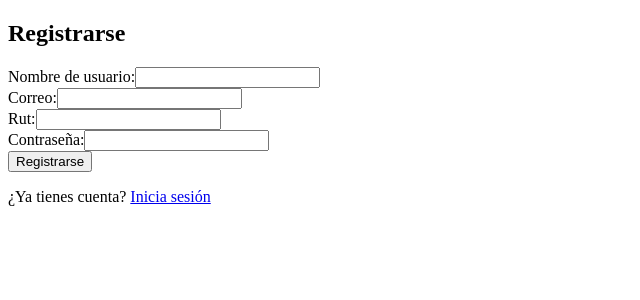
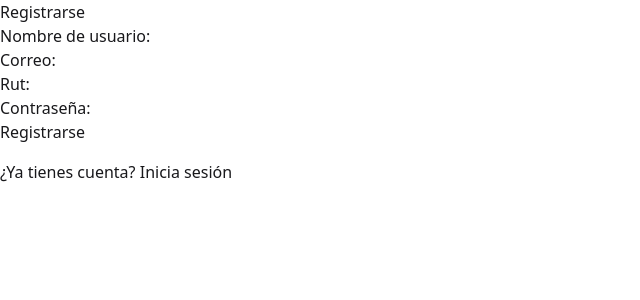
Before and after one commit to rogandven/U2yyT2GDn75vmSQ, a React (Vite) app in the folder frontend/: page /register in a window 1280 px wide. Shown: the top 300 px of the page, without its empty margins (0-640 px from the left). Built offline with nearby package versions, Linux system fonts and the light colour scheme.

Commit message:
Attempted installing TailwindCSS and DaisyUI

```diff
--- a/frontend/package.json
+++ b/frontend/package.json
@@ -11,6 +11,7 @@
     "preview": "vite preview"
   },
   "dependencies": {
+    "@tailwindcss/vite": "^4.1.16",
     "axios": "^1.9.0",
     "js-cookie": "^3.0.5",
     "jwt-decode": "^4.0.0",
@@ -19,13 +20,15 @@
     "react-hook-form": "^7.57.0",
     "react-icons": "^5.5.0",
     "react-router-dom": "^7.6.2",
-    "sweetalert2": "^11.22.2"
+    "sweetalert2": "^11.22.2",
+    "tailwindcss": "^4.1.16"
   },
   "devDependencies": {
     "@eslint/js": "^9.25.0",
     "@types/react": "^19.1.2",
     "@types/react-dom": "^19.1.2",
     "@vitejs/plugin-react-swc": "^3.9.0",
+    "daisyui": "^5.3.10",
     "eslint": "^9.25.0",
     "eslint-plugin-react-hooks": "^5.2.0",
     "eslint-plugin-react-refresh": "^0.4.19",
--- a/frontend/src/pages/Root.jsx
+++ b/frontend/src/pages/Root.jsx
@@ -1,5 +1,6 @@
 import { Outlet } from "react-router-dom";
 // import "@styles/root.css";
+import "@styles/global.css";
 import { AuthProvider } from "@context/AuthContext";
 import Sidebar from "../components/Sidebar";
 
--- /dev/null
+++ b/frontend/src/styles/global.css
@@ -0,0 +1,2 @@
+@import "tailwindcss";
+@plugin "daisyui";
--- a/frontend/vite.config.js
+++ b/frontend/vite.config.js
@@ -2,13 +2,14 @@ import { defineConfig } from 'vite'
 import react from '@vitejs/plugin-react-swc'
 import path from 'path'
 import { fileURLToPath } from 'url'
+import tailwindcss from '@tailwindcss/vite';
 
 const __filename = fileURLToPath(import.meta.url);
 const __dirname = path.dirname(__filename);
 
 // https://vite.dev/config/
 export default defineConfig({
-  plugins: [react()],
+  plugins: [react(), tailwindcss()],
   resolve: {
     alias: {
       '@assets': path.resolve(__dirname, './src/assets'),
```
Also changed, not shown: 2 other files (tests, documents, lock files or other folders).
